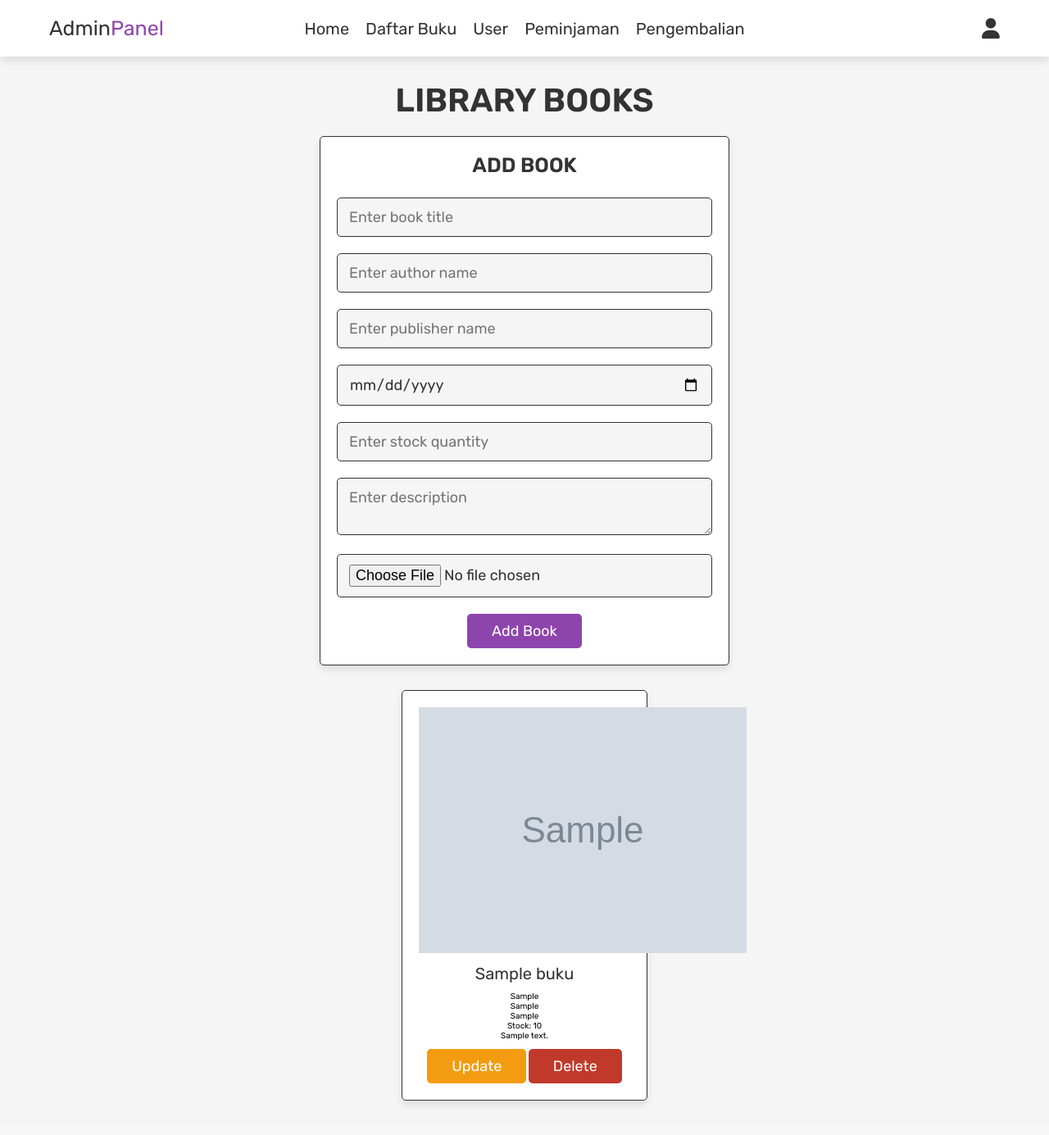
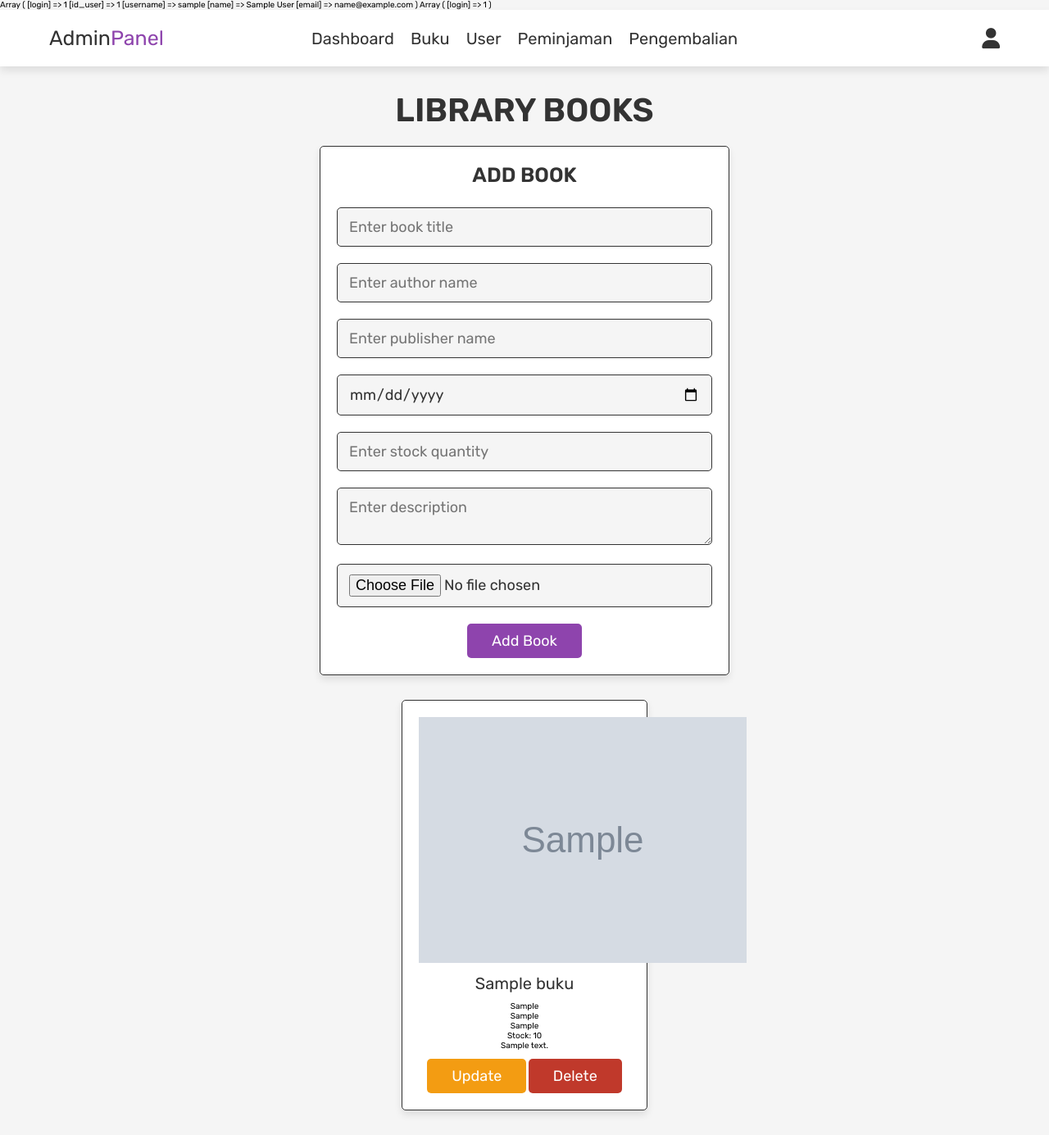
Before and after one commit to tars011/Perpustakaan-FinalProject, a PHP site: page /admin_buku.php in a window 1280 px wide. Shown: the whole page at 82% size. Before the commit the page ends 1349 px from the top, so only its background shows below. Run offline with PHP 8.4, Linux system fonts and the light colour scheme; the visitor is signed in with stand-in values (Sample User, id 1); tables that the repository leaves empty or names only in its code hold one stand-in row (values such as "Sample post"); grey boxes marked "Sample" are stand-in pictures.

Commit message:
add cek cookie

```diff
--- a/admin_header.php
+++ b/admin_header.php
@@ -1,4 +1,27 @@
 <?php
+print_r($_SESSION); print_r($_COOKIE);  // to check cookie and session
+
+//cek cookie
+if ( !isset($_SESSION['username']) && !isset($_SESSION['name']) && !isset($_SESSION['email']) ) {
+    if( isset($_COOKIE['login']) ) {
+        if ( $_COOKIE['login'] == 'true' ) {
+            $stmt = $conn->prepare("SELECT username, nama, email FROM user WHERE id_user = ?");
+            $stmt->bind_param("s", $_COOKIE['id_user'],);
+            $stmt->execute();
+            $result = $stmt->get_result();
+            $row = $result->fetch_assoc();
+
+            $_SESSION['login'] = true;
+            $_SESSION['id_user'] = $_COOKIE['id_user'];
+            $_SESSION['username'] = $row['username'];
+            $_SESSION['name'] = $row['nama'];
+            $_SESSION['email'] = $row['email'];
+        } else {
+            header("Location: login.php?section=signin");
+        }
+    }
+}
+
 if(isset($message)){
    foreach($message as $message){
       echo '
@@ -18,8 +41,8 @@ if(isset($message)){
       <a href="admin_index.php" class="logo">Admin<span>Panel</span></a>
 
       <nav class="navbar">
-         <a href="admin_index.php">Home</a>
-         <a href="admin_buku.php">Daftar Buku</a>
+         <a href="admin_index.php">Dashboard</a>
+         <a href="admin_buku.php">Buku</a>
          <a href="admin_user.php">User</a>
          <a href="admin_peminjaman.php">Peminjaman</a>
          <a href="admin_pengembalian.php">Pengembalian</a>
@@ -31,10 +54,13 @@ if(isset($message)){
       </div>
 
       <div class="account-box">
-         <p>username : <span><?php echo $_SESSION['username']; ?></span></p>
-         <p>email : <span><?php echo $_SESSION['email']; ?></span></p>
-         <a href="logout.php" class="delete-btn">logout</a>
-         <div>new <a href="login.php">login</a> | <a href="register.php">register</a></div>
+         <?php
+         $nama = $_SESSION['name'];
+         $fnama = ucwords(strtolower($nama));
+         ?>
+         <p><b>Selamat Datang, <span><?php echo $fnama; ?></span> (<span><?php echo $_SESSION['username']; ?>)</b></p>
+         <p>Email : <span><?php echo $_SESSION['email']; ?></span></p>
+         <a href="logout.php" class="delete-btn"><span>logout</span></a>
       </div>
 
    </div>
```
